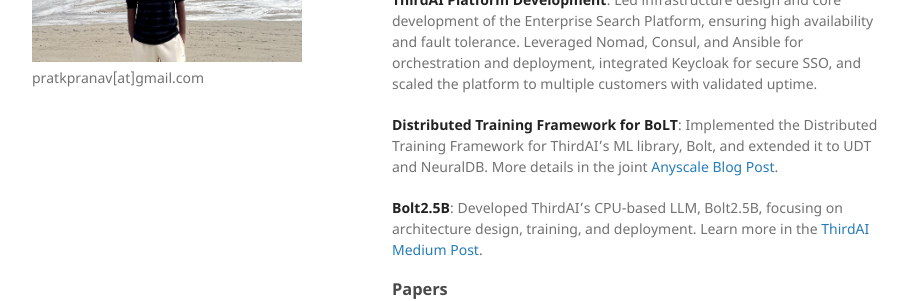
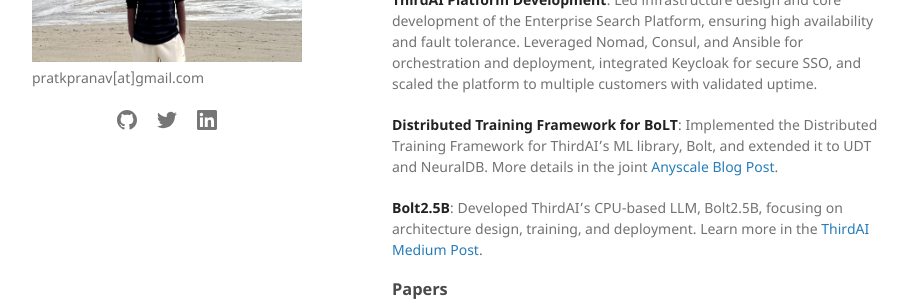
Before and after one commit to pratkpranav/pratkpranav.github.io, a Jekyll site: the page built from index.md, in a window 1280 px wide. Shown: the part 317-618 px from the top of the page, without its empty margins (178-1101 px from the left). Built offline with Jekyll 4.4.1, drawn with Linux system fonts in a browser that asks for light colours.

Commit message:
adds linkedin

```diff
--- a/_config.yml
+++ b/_config.yml
@@ -3,6 +3,7 @@
 description: pratkpranav[at]gmail.com
 twitter_username: PratikPranav11
 github_username:  pratkpranav
+linkedin_username: pratik-p-92629616b
 
 url: "https://pratkpranav@github.io"
 email: pratkpranav@gmail.com
--- a/_layouts/default.html
+++ b/_layouts/default.html
@@ -22,6 +22,30 @@
         {% endif %}
 
         <p>{{ site.description | default: site.github.project_tagline }}</p>
+
+        <div class="social-links">
+          {% if site.github_username %}
+          <a href="https://github.com/{{ site.github_username }}" target="_blank" title="GitHub">
+            <svg width="20" height="20" viewBox="0 0 24 24" fill="currentColor">
+              <path d="M12 0c-6.626 0-12 5.373-12 12 0 5.302 3.438 9.8 8.207 11.387.599.111.793-.261.793-.577v-2.234c-3.338.726-4.033-1.416-4.033-1.416-.546-1.387-1.333-1.756-1.333-1.756-1.089-.745.083-.729.083-.729 1.205.084 1.839 1.237 1.839 1.237 1.07 1.834 2.807 1.304 3.492.997.107-.775.418-1.305.762-1.604-2.665-.305-5.467-1.334-5.467-5.931 0-1.311.469-2.381 1.236-3.221-.124-.303-.535-1.524.117-3.176 0 0 1.008-.322 3.301 1.23.957-.266 1.983-.399 3.003-.404 1.02.005 2.047.138 3.006.404 2.291-1.552 3.297-1.23 3.297-1.23.653 1.653.242 2.874.118 3.176.77.84 1.235 1.911 1.235 3.221 0 4.609-2.807 5.624-5.479 5.921.43.372.823 1.102.823 2.222v3.293c0 .319.192.694.801.576 4.765-1.589 8.199-6.086 8.199-11.386 0-6.627-5.373-12-12-12z"/>
+            </svg>
+          </a>
+          {% endif %}
+          {% if site.twitter_username %}
+          <a href="https://twitter.com/{{ site.twitter_username }}" target="_blank" title="Twitter">
+            <svg width="20" height="20" viewBox="0 0 24 24" fill="currentColor">
+              <path d="M23.953 4.57a10 10 0 01-2.825.775 4.958 4.958 0 002.163-2.723c-.951.555-2.005.959-3.127 1.184a4.92 4.92 0 00-8.384 4.482C7.69 8.095 4.067 6.13 1.64 3.162a4.822 4.822 0 00-.666 2.475c0 1.71.87 3.213 2.188 4.096a4.904 4.904 0 01-2.228-.616v.06a4.923 4.923 0 003.946 4.827 4.996 4.996 0 01-2.212.085 4.936 4.936 0 004.604 3.417 9.867 9.867 0 01-6.102 2.105c-.39 0-.779-.023-1.17-.067a13.995 13.995 0 007.557 2.209c9.053 0 13.998-7.496 13.998-13.985 0-.21 0-.42-.015-.63A9.935 9.935 0 0024 4.59z"/>
+            </svg>
+          </a>
+          {% endif %}
+          {% if site.linkedin_username %}
+          <a href="https://linkedin.com/in/{{ site.linkedin_username }}" target="_blank" title="LinkedIn">
+            <svg width="20" height="20" viewBox="0 0 24 24" fill="currentColor">
+              <path d="M20.447 20.452h-3.554v-5.569c0-1.328-.027-3.037-1.852-3.037-1.853 0-2.136 1.445-2.136 2.939v5.667H9.351V9h3.414v1.561h.046c.477-.9 1.637-1.85 3.37-1.85 3.601 0 4.267 2.37 4.267 5.455v6.286zM5.337 7.433c-1.144 0-2.063-.926-2.063-2.065 0-1.138.92-2.063 2.063-2.063 1.14 0 2.064.925 2.064 2.063 0 1.139-.925 2.065-2.064 2.065zm1.782 13.019H3.555V9h3.564v11.452zM22.225 0H1.771C.792 0 0 .774 0 1.729v20.542C0 23.227.792 24 1.771 24h20.451C23.2 24 24 23.227 24 22.271V1.729C24 .774 23.2 0 22.222 0h.003z"/>
+            </svg>
+          </a>
+          {% endif %}
+        </div>
 
         {% if site.github.is_project_page %}
         <p class="view"><a href="{{ site.github.repository_url }}">View the Project on GitHub <small>{{ site.github.repository_nwo }}</small></a></p>
--- a/assets/css/style.scss
+++ b/assets/css/style.scss
@@ -2,3 +2,23 @@
 ---
 
 @import "jekyll-theme-minimal";
+
+.social-links {
+  margin: 20px 0;
+  text-align: center;
+}
+
+.social-links a {
+  display: inline-block;
+  margin: 0 8px;
+  color: #767676;
+  transition: color 0.3s ease;
+}
+
+.social-links a:hover {
+  color: #0366d6;
+}
+
+.social-links svg {
+  vertical-align: middle;
+}
```
